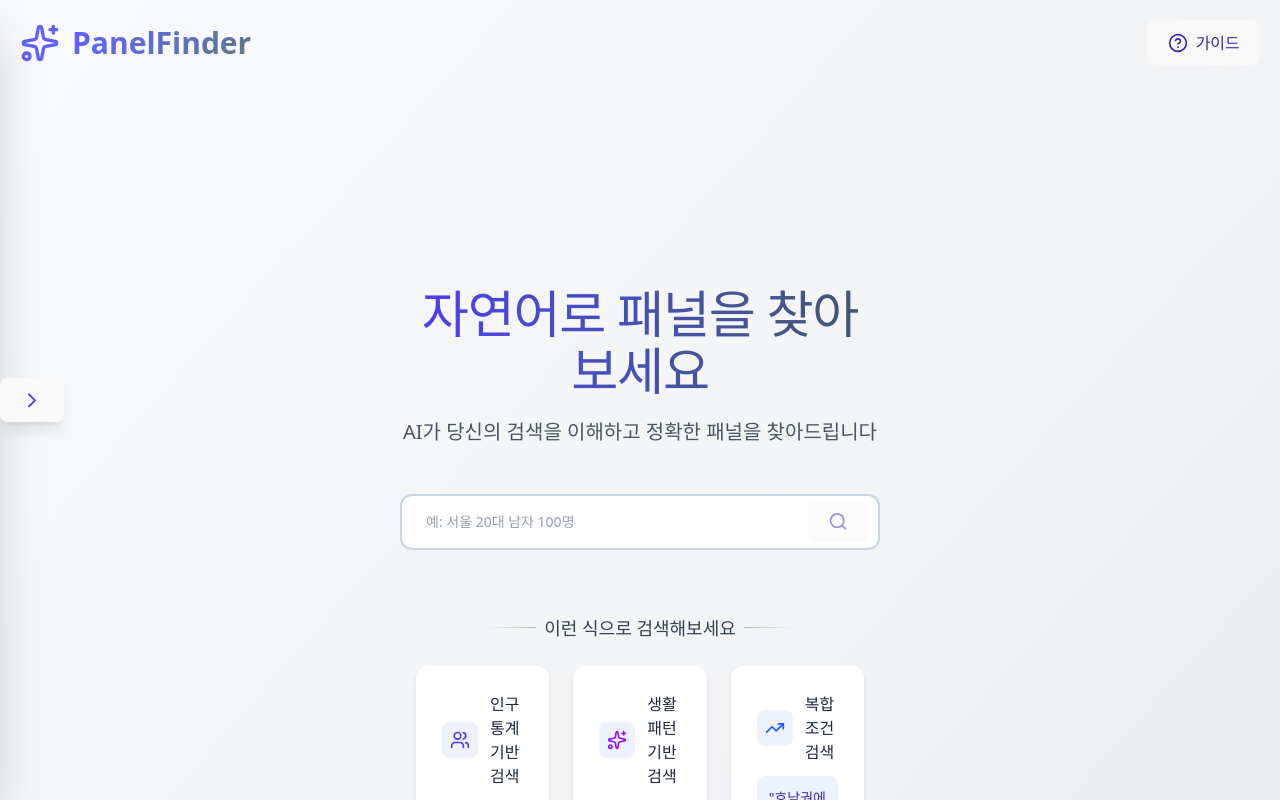
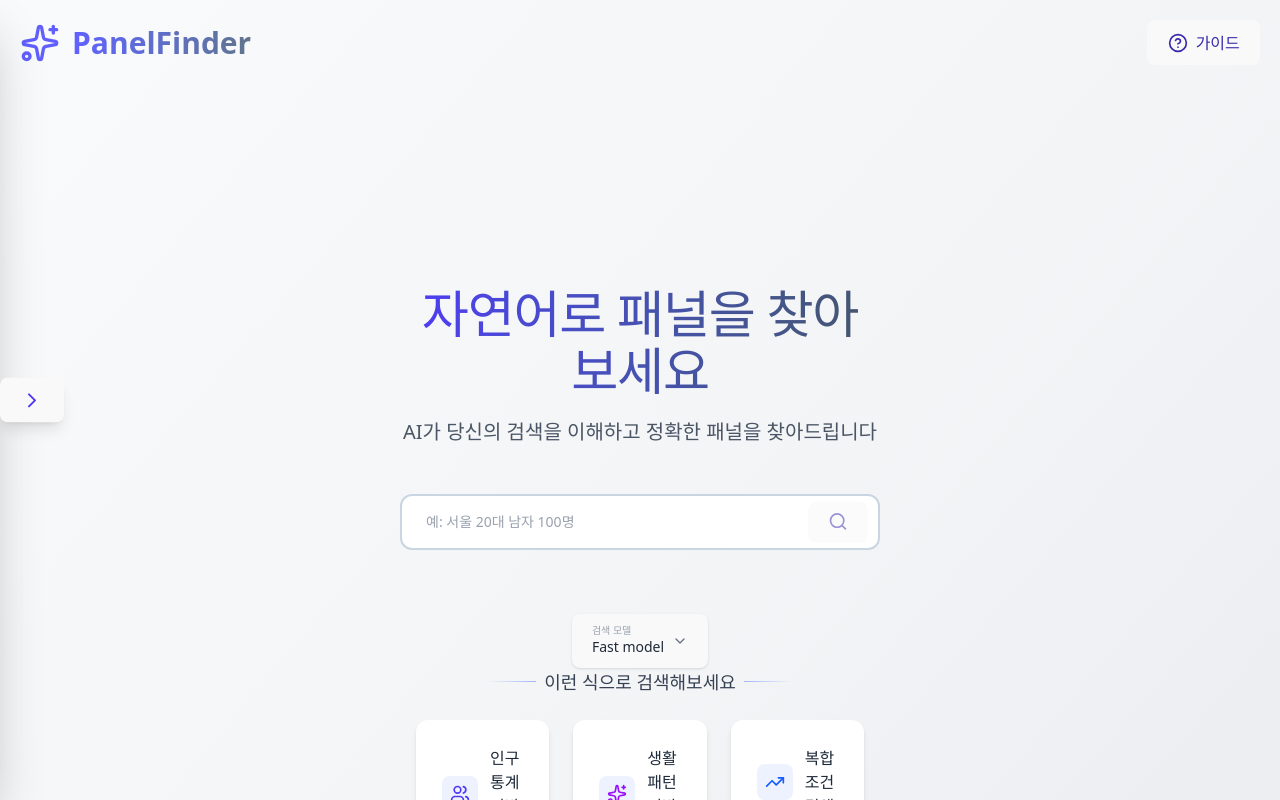
Before and after one commit to sw-capstone-panelAI/Frontend, a React app: page / in a window 1280 px wide. Shown: the top 800 px of the page. Built offline with nearby package versions, Linux system fonts and the light colour scheme; the HTML template or start-up script is replaced by a standard one.

Commit message:
feat: 검색 모델 선택을 위한 ui 프로토타입 추가

```diff
--- /dev/null
+++ b/src/components/SearchModelDropdown.jsx
@@ -0,0 +1,82 @@
+import { useState } from "react";
+
+import { ChevronDown, Check } from "lucide-react";
+
+// ✅ 검색 모델 드롭다운 컴포넌트
+const SearchModelDropdown = ({ value, onChange }) => {
+  const [open, setOpen] = useState(false);
+
+  const models = [
+    {
+      id: "fast",
+      label: "Fast model",
+      description: "시간 절약 빠른 검색",
+    },
+    {
+      id: "deep",
+      label: "Deep Search model",
+      description: "좋은 답변을 위해 오래 생각 ",
+    },
+  ];
+
+  const selected = models.find((m) => m.id === value) ?? models[0];
+
+  const handleSelect = (id) => {
+    onChange(id);
+    setOpen(false);
+    console.log(id);
+  };
+
+  return (
+    <div className="relative inline-block text-left">
+      {/* 선택된 모델 버튼 */}
+      <button
+        type="button"
+        onClick={() => setOpen((prev) => !prev)}
+        className="flex items-center gap-2 px-3 py-2 rounded-xl border border-gray-300 bg-white shadow-sm hover:bg-gray-50 transition-colors"
+      >
+        <div className="flex flex-col items-start leading-tight">
+          <span className="text-[10px] text-gray-400">검색 모델</span>
+          <span className="text-sm font-medium text-gray-800">
+            {selected.label}
+          </span>
+        </div>
+        <ChevronDown className="w-4 h-4 text-gray-500" />
+      </button>
+
+      {/* 드롭다운 메뉴 */}
+      {open && (
+        <div className="absolute right-0 mt-2 w-64 rounded-xl bg-white shadow-2xl border border-gray-200 z-50">
+          <div className="px-3 py-2 border-b border-gray-100">
+            <p className="text-[11px] text-gray-400">
+              검색 시 사용할 AI 모델을 선택하세요
+            </p>
+          </div>
+          <div className="py-1">
+            {models.map((model) => (
+              <button
+                key={model.id}
+                onClick={() => handleSelect(model.id)}
+                className="w-full flex items-start justify-between gap-2 px-4 py-2 text-left hover:bg-gray-50 transition-colors"
+              >
+                <div className="flex flex-col">
+                  <span className="text-sm font-medium text-gray-800">
+                    {model.label}
+                  </span>
+                  <span className="text-xs text-gray-500">
+                    {model.description}
+                  </span>
+                </div>
+                {value === model.id && (
+                  <Check className="w-4 h-4 mt-1 text-indigo-600 flex-shrink-0" />
+                )}
+              </button>
+            ))}
+          </div>
+        </div>
+      )}
+    </div>
+  );
+};
+
+export default SearchModelDropdown;
--- a/src/pages/MainPage.jsx
+++ b/src/pages/MainPage.jsx
@@ -1,5 +1,6 @@
 import HeaderBar from "@common/bar/HeaderBar";
 import { SearchInput } from "@components/SearchInput";
+import SearchModelDropdown from "@components/SearchModelDropdown";
 import { useState, useEffect } from "react";
 import routes from "@utils/constants/routes";
 import { useNavigate } from "react-router-dom";
@@ -19,6 +20,9 @@ import GuideModal from "@components/GuideModal";
 function MainPage() {
   const navigate = useNavigate();
   const [query, setQuery] = useState("");
+
+  // 검색 모델 상태 (fast | deep)
+  const [selectedModel, setSelectedModel] = useState("fast");
 
   const [showGuide, setShowGuide] = useState(false);
   const [currentSlide, setCurrentSlide] = useState(0);
@@ -46,7 +50,8 @@ function MainPage() {
     setSearchHistory(newHistory);
     localStorage.setItem("searchHistory", JSON.stringify(newHistory));
 
-    navigate(routes.search, { state: { query } });
+    // 검색 모델과 자연어 쿼리를 검색 로딩 페이지로 전송
+    navigate(routes.search, { state: { query: query, model: selectedModel } });
   };
 
   // 검색 예시 데이터
@@ -82,12 +87,16 @@ function MainPage() {
     setSearchHistory(newHistory);
     localStorage.setItem("searchHistory", JSON.stringify(newHistory));
 
-    navigate(routes.search, { state: { query: exampleQuery } });
+    navigate(routes.search, {
+      state: { query: exampleQuery, model: selectedModel },
+    });
   };
 
   const handleHistoryClick = (historyQuery) => {
     setQuery(historyQuery);
-    navigate(routes.search, { state: { query: historyQuery } });
+    navigate(routes.search, {
+      state: { query: historyQuery, model: selectedModel },
+    });
   };
 
   const handleDeleteHistory = (historyQuery, e) => {
@@ -107,6 +116,7 @@ function MainPage() {
       <div className="min-h-screen w-screen bg-gradient-to-br from-gray-50 via-gray-100 to-gray-200 flex flex-col relative">
         <header className="p-5 flex items-center gap-3 justify-between">
           <HeaderBar />
+
           <button
             onClick={() => setShowGuide(true)}
             className="flex items-center gap-2 px-4 py-2 bg-indigo-100 text-indigo-800 rounded-lg border-2 border-indigo-600 hover:bg-indigo-200 transition-colors"
@@ -196,6 +206,7 @@ function MainPage() {
             AI가 당신의 검색을 이해하고 정확한 패널을 찾아드립니다
           </p>
 
+          {/* @@@@@@@@@@@@@@@@@@@@@@@@@@@임시 배치@@@@@@@@@@@@@@@@@@@@@@@@@@@@@@@@ */}
           <SearchInput
             value={query}
             onChange={setQuery}
@@ -205,6 +216,11 @@ function MainPage() {
 
           {/* 검색 예시 섹션 */}
           <div className="mt-16 w-full max-w-5xl px-4">
+            {/* ✅ 검색 모델 드롭다운 */}
+            <SearchModelDropdown
+              value={selectedModel}
+              onChange={setSelectedModel}
+            />
             <div className="flex items-center justify-center gap-2 mb-6">
               <div className="h-px w-12 bg-gradient-to-r from-transparent to-indigo-300"></div>
               <h2 className="text-lg font-semibold text-gray-700">
--- a/src/pages/SearchingPage.jsx
+++ b/src/pages/SearchingPage.jsx
@@ -19,7 +19,7 @@ function ProgressBar({ value }) {
 export default function SearchingPage() {
   const location = useLocation();
   const navigate = useNavigate();
-  const query = location.state?.query || "";
+  const { query, model } = location.state || {};
 
   const [progress, setProgress] = useState(0);
   const [currentStep, setCurrentStep] = useState(0);
@@ -46,10 +46,11 @@ export default function SearchingPage() {
     // SearchingPage.jsx - fetchData 함수 수정
     async function fetchData() {
       try {
-        console.log("검색 요청:", query);
+        console.log("검색 요청:", query + "\n 검색 모델:", model);
 
         const res = await axios.post("http://localhost:5000/api/search", {
-          query,
+          query, // 입력 쿼리
+          model, // 검색 모델
         });
 
         console.log("검색 응답:", res.data);
```
